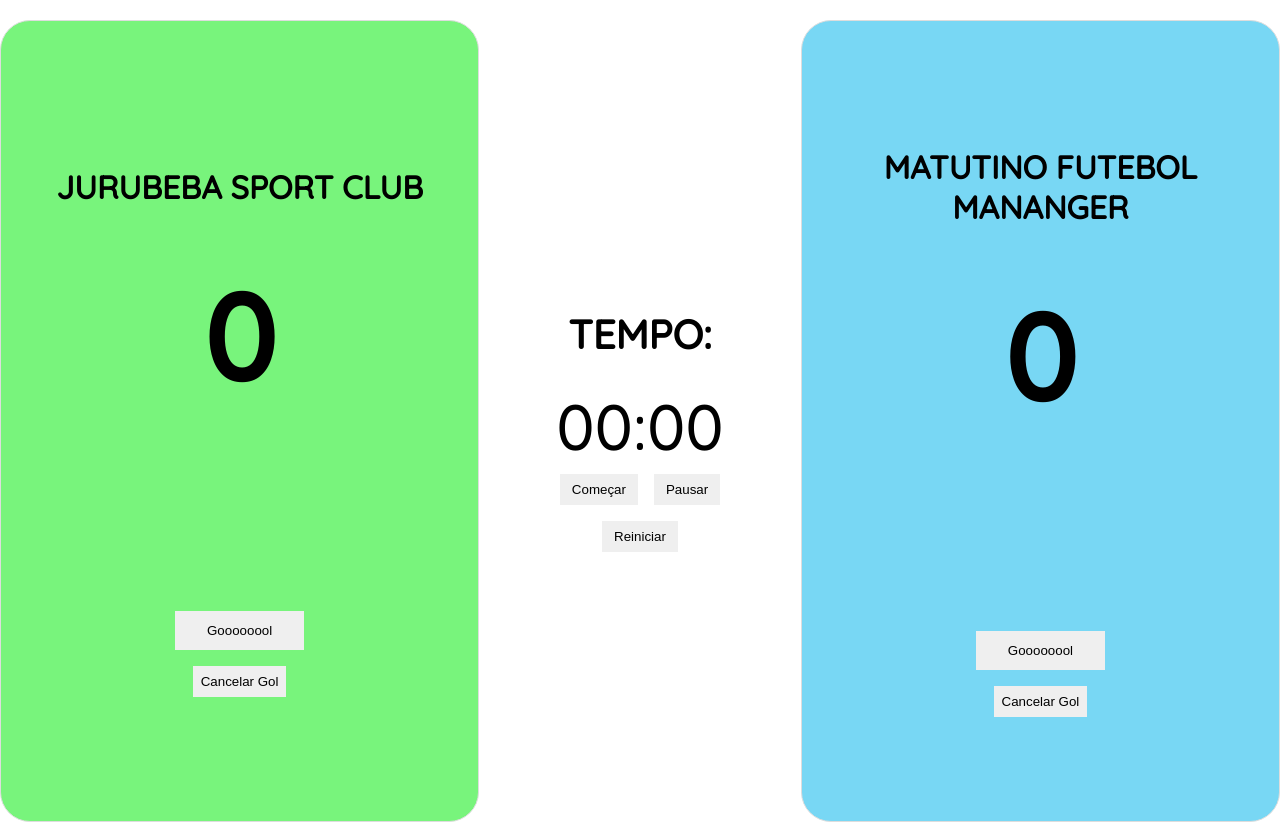
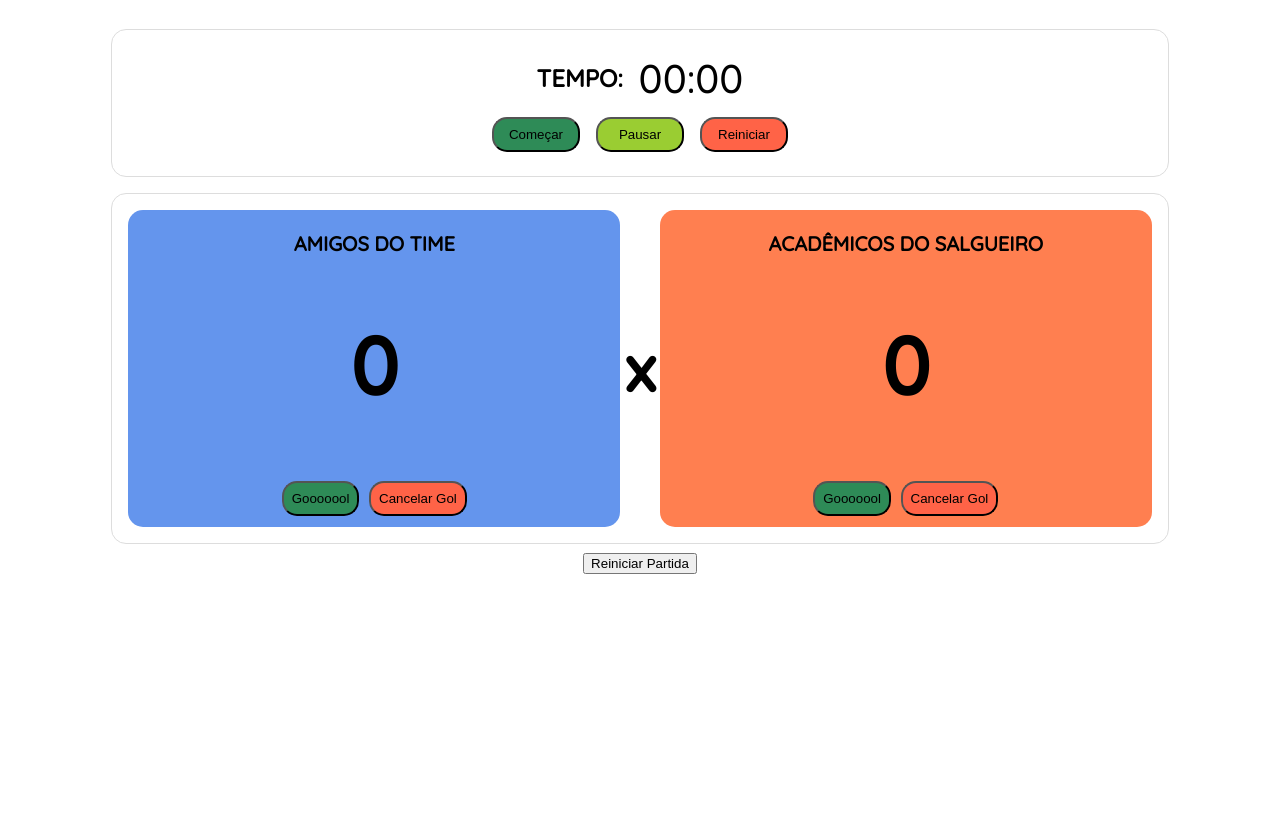
Before and after one commit to matheusvancoll/placar-online, a React (Create React App) app: page / in a window 1280 px wide. After the commit the page ends 800 px from the top, so only its background shows below. Built offline with nearby package versions, Linux system fonts and the light colour scheme.

Commit message:
increment styles view

```diff
--- a/src/App.js
+++ b/src/App.js
@@ -6,7 +6,7 @@ function App() {
   return (
     <div className="App">
       <ConfigPlacarOnline />
-      <PlacarOnline timeA="Jurubeba Sport Club" timeB="Matutino Futebol Mananger" />
+      <PlacarOnline timeA="AMIGOS DO TIME" timeB="ACADÊMICOS DO SALGUEIRO" />
     </div>
   );
 }
--- a/src/pages/Placar/Placar.css
+++ b/src/pages/Placar/Placar.css
@@ -1,15 +1,112 @@
 /* Style geral do placar */
 .placar__container {
   width: 100%;
-  height: 100vh;
+  display: flex;
+  flex-direction: column;
+  align-items: center;
+}
 
+/* Style do cronômetro */
+.tempo__container,
+.times__container {
+  width: 80%;
+  margin: 0.5rem;
+  padding: 1rem;
+  text-align: center;
+  border: 1px solid #dddddd;
+  border-radius: 15px;
+}
+
+.tempo__contador {
   display: flex;
+  justify-content: center;
   align-items: center;
-  justify-content: space-between;
+}
+
+.tempo__contador h1 {
+  padding-right: 1rem;
+  font-size: 1.5rem;
+}
+
+.tempo__contador span {
+  font-size: 2.5rem;
+}
+
+.tempo__container button {
+  width: 5.5rem;
+  padding: 0.5rem 0.75rem;
+  margin: 0.5rem;
+  border-radius: 15px;
+}
+
+#btnStart {
+  background-color: seagreen;
+}
+
+#btnPause {
+  background-color: yellowgreen;
+}
+
+#btnResume {
+  background-color: tomato;
 }
 
 /* Style dos times */
+.times__container {
+  display: flex;
+  justify-content: center;
+  align-items: center;
+}
+
 .placar__time {
+  width: 100%;
+
+  padding: 0.5rem;
+  border-radius: 15px;
+}
+
+.placar__time h1 {
+  font-size: 1.25rem;
+  height: 1.25rem;
+}
+
+.placar__time h4 {
+  font-size: 5rem;
+  margin: 4rem 0;
+}
+
+.divisor {
+  padding: 0.25rem;
+  font-size: 2rem;
+}
+
+.placar__time button {
+  margin: 0.15rem 0.3rem;
+  padding: 0.5rem;
+
+  border-radius: 15px;
+}
+
+.gol-validado {
+  background-color: seagreen;
+}
+
+.gol-cancelado {
+  background-color: tomato;
+}
+
+.a {
+  background-color: cornflowerblue
+}
+
+.b {
+  background-color: coral;
+}
+
+
+
+
+/* .placar__time {
   width: 30rem;
   height: 100vh;
 
@@ -40,10 +137,10 @@
 
 .placar__time button {
   border: none;
-}
+} */
 
 /* Styles dos botões dos times */
-.gol-validado {
+/* .gol-validado {
   margin-top: 5rem;
   padding: 0.75rem 2rem;
 }
@@ -51,10 +148,10 @@
 .gol-cancelado {
   margin-top: 1rem;
   padding: 0.5rem 0.5rem;
-}
+} */
 
 /* Style do tempo */
-.tempo__container {
+/* .tempo__container {
   text-align: center;
   padding: 10rem 2rem;
 }
@@ -71,4 +168,4 @@
   padding: 0.5rem 0.75rem;
   margin: 0.5rem;
   border: none;
-}
+} */
--- a/src/pages/Placar/index.js
+++ b/src/pages/Placar/index.js
@@ -30,11 +30,17 @@ function PlacarOnline(props){
   }
 
   function confirmarReset() {
-    let confirmReset = window.confirm("Deseja realmente reiniciar o Cronômetro?")
+    let confirmReset = window.confirm("Deseja realmente reiniciar?")
     if(confirmReset){
       setTimer(0)
       setTimerOn(false)
     }
+  }
+
+  function resetAll() {
+    confirmarReset()
+    setGolsTimeA(0)
+    setGolsTimeB(0)
   }
 
   useEffect(() => {
@@ -54,32 +60,40 @@ function PlacarOnline(props){
 
   return(
     <div className="placar__container">
-
-      <div className="placar__time a">
-        <h1>{props.timeA}</h1>
-        <h3>{GolsTimeA}</h3>
-        <button type="button" className="gol-validado" onClick={marcarGolsTimeA}>Goooooool</button>
-        <button type="button" className="gol-cancelado" onClick={anularGolsTimeA}>Cancelar Gol</button>
-      </div>
-
       <div className="tempo__container">
-        <h1>TEMPO:</h1>
         <div className="tempo__contador">
+          <h1>TEMPO:</h1>
           <span>{("0" + Math.floor((Timer / 60000) % 60)).slice(-2)}:</span>
           <span>{("0" + Math.floor((Timer / 1000) % 60)).slice(-2)}</span>
         </div>
-        <button type="button" className="btnTimer" onClick={() => setTimerOn(true)}>Começar</button>
-        <button type="button" className="btnTimer" onClick={() => setTimerOn(false)}>Pausar</button>
-        <button type="button" className="btnTimer" onClick={confirmarReset}>Reiniciar</button>
+        <button type="button" id="btnStart" onClick={() => setTimerOn(true)}>Começar</button>
+        <button type="button" id="btnPause" onClick={() => setTimerOn(false)}>Pausar</button>
+        <button type="button" id="btnResume" onClick={confirmarReset}>Reiniciar</button>
       </div>
 
-      <div className="placar__time b">
-        <h1>{props.timeB}</h1>
-        <h3>{GolsTimeB}</h3>
-        <button type="button" className="gol-validado" onClick={marcarGolsTimeB}>Goooooool</button>
-        <button type="button" className="gol-cancelado" onClick={anularGolsTimeB}>Cancelar Gol</button>
+      <div className="times__container">
+        <div className="placar__time a">
+          <h1>{props.timeA}</h1>
+          <h4>{GolsTimeA}</h4>
+          <button type="button" className="gol-validado" onClick={marcarGolsTimeA}>Gooooool</button>
+          <button type="button" className="gol-cancelado" onClick={anularGolsTimeA}>Cancelar Gol</button>
+        </div>
+
+        <div className="divisor">
+          <h1>x</h1>
+        </div>
+
+        <div className="placar__time b">
+          <h1>{props.timeB}</h1>
+          <h4>{GolsTimeB}</h4>
+          <button type="button" className="gol-validado" onClick={marcarGolsTimeB}>Gooooool</button>
+          <button type="button" className="gol-cancelado" onClick={anularGolsTimeB}>Cancelar Gol</button>
+        </div>
       </div>
 
+      <div className="placar__reset">
+        <button type="button" onClick={resetAll}>Reiniciar Partida</button>
+      </div>
     </div>
   )
 }
```
